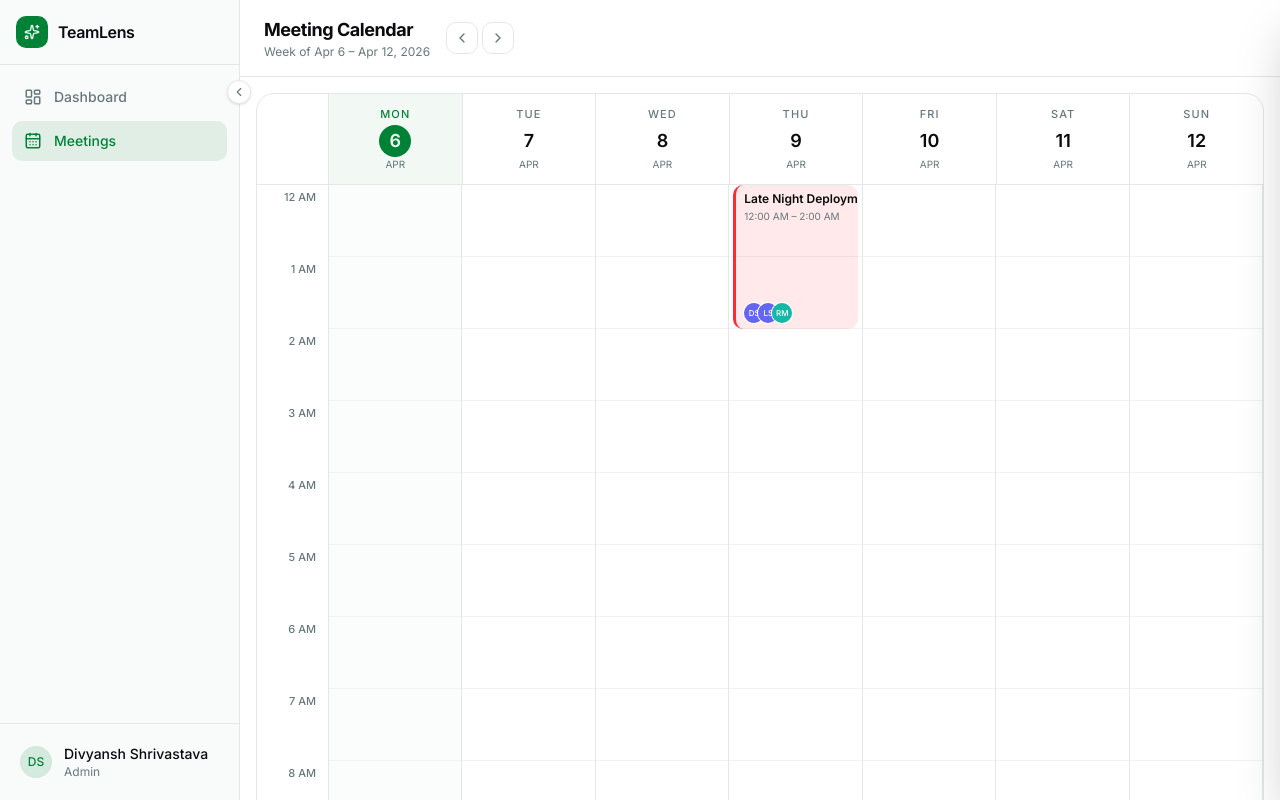
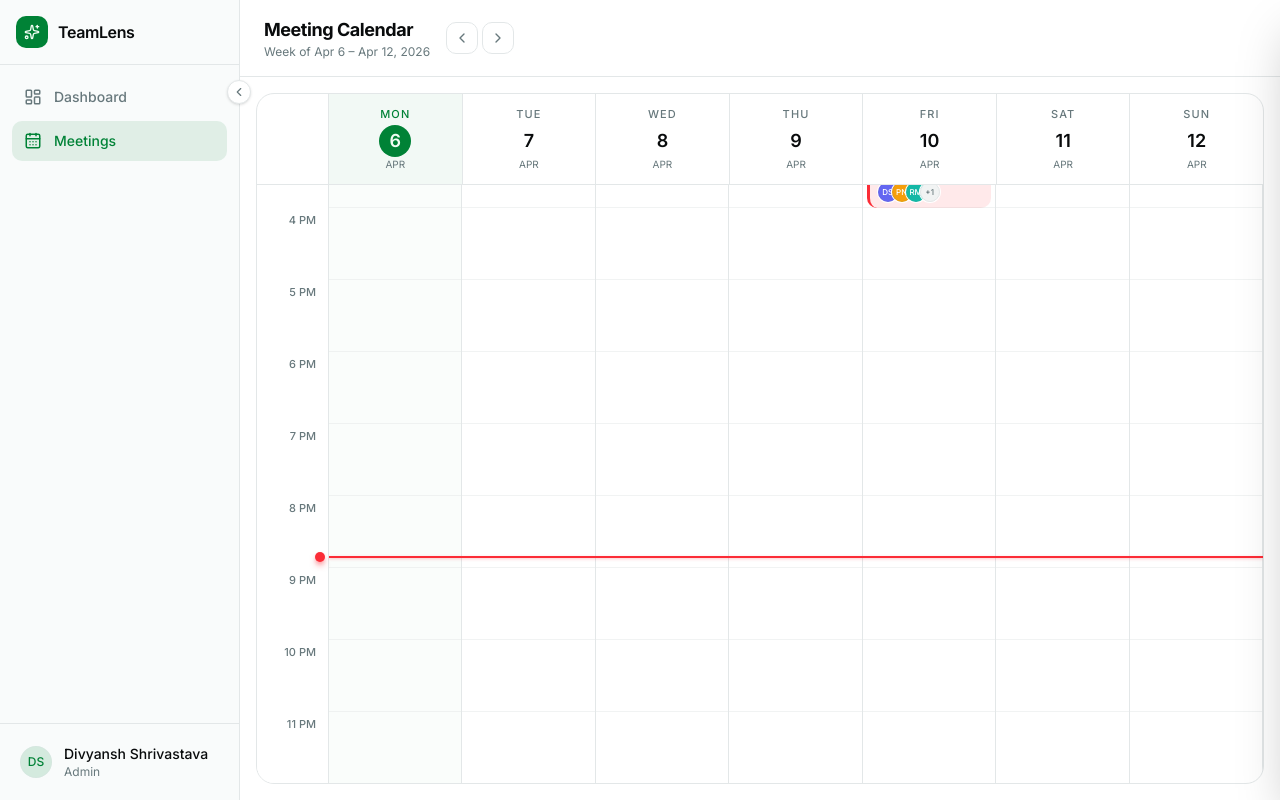
Before and after one commit to lovesinghal31/teamlens-frontend, a Next.js app: page /dashboard/meetings in a window 1280 px wide. Built offline with nearby package versions, Linux system fonts and the light colour scheme.

Commit message:
feat: implement dashboard layout and project overview page with task tracking and activity feed components

```diff
--- a/app/dashboard/layout.tsx
+++ b/app/dashboard/layout.tsx
@@ -8,7 +8,7 @@ export default function DashboardLayout({
   return (
     <div className="flex h-screen overflow-hidden bg-background">
       <Sidebar />
-      <main className="flex-1 overflow-y-auto">{children}</main>
+      <main className="flex flex-1 flex-col overflow-hidden">{children}</main>
     </div>
   )
 }
--- a/app/dashboard/meetings/page.tsx
+++ b/app/dashboard/meetings/page.tsx
@@ -443,7 +443,7 @@ export default function MeetingsPage() {
   }
 
   return (
-    <>
+    <div className="flex flex-1 flex-col overflow-hidden">
       {/* Header */}
       <header className="sticky top-0 z-30 flex items-center justify-between border-b border-border bg-background/80 px-6 py-4 backdrop-blur-md">
         <div className="flex items-center gap-4">
@@ -475,7 +475,7 @@ export default function MeetingsPage() {
       </header>
 
       {/* Calendar */}
-      <div className="flex flex-1 flex-col p-4">
+      <div className="flex min-h-0 flex-1 flex-col p-4">
         <MeetingCalendar
           meetings={mockMeetings}
           selectedMeetingId={selectedMeeting?.id ?? null}
@@ -490,6 +490,6 @@ export default function MeetingsPage() {
         open={selectedMeeting !== null}
         onClose={() => setSelectedMeeting(null)}
       />
-    </>
+    </div>
   )
 }
--- a/app/dashboard/page.tsx
+++ b/app/dashboard/page.tsx
@@ -132,7 +132,7 @@ export default function DashboardPage() {
   ).length
 
   return (
-    <>
+    <div className="flex flex-1 flex-col overflow-y-auto">
       {/* Top bar */}
       <header className="sticky top-0 z-30 flex h-16 items-center justify-between border-b border-border bg-background/80 px-6 backdrop-blur-md">
         <div>
@@ -370,6 +370,6 @@ export default function DashboardPage() {
 
       {/* Right panel */}
       <RightPanel open={rightPanelOpen} onClose={() => setRightPanelOpen(false)} />
-    </>
+    </div>
   )
 }
--- a/components/meetings/meeting-calendar.tsx
+++ b/components/meetings/meeting-calendar.tsx
@@ -57,19 +57,33 @@ export function MeetingCalendar({
   weekStart,
 }: MeetingCalendarProps) {
   const scrollRef = React.useRef<HTMLDivElement>(null)
+  const hasMounted = React.useRef(false)
   const weekDates = getWeekDates(weekStart)
 
-  // Auto-scroll to center on current time on mount
+  // Auto-scroll to center on current time on mount and whenever weekStart changes
   React.useEffect(() => {
+    const isFirstMount = !hasMounted.current
+    hasMounted.current = true
+
+    // Use rAF to ensure the scrollable container is fully laid out
+    requestAnimationFrame(() => {
       const el = scrollRef.current
       if (!el) return
       const now = new Date()
       const currentMinutes = now.getHours() * 60 + now.getMinutes()
       const currentPx = (currentMinutes / 60) * HOUR_HEIGHT
       // Put current time in the upper-middle (about 1/3 from top)
-    const targetScroll = currentPx - el.clientHeight / 3
-    el.scrollTop = Math.max(0, targetScroll)
-  }, [])
+      const targetScroll = Math.max(0, currentPx - el.clientHeight / 3)
+
+      if (isFirstMount) {
+        // Instant jump on page load / refresh
+        el.scrollTop = targetScroll
+      } else {
+        // Smooth scroll when navigating between weeks
+        el.scrollTo({ top: targetScroll, behavior: "smooth" })
+      }
+    })
+  }, [weekStart])
 
   const today = new Date()
 
```
Lines whose indentation alone changed are shown as unchanged.
